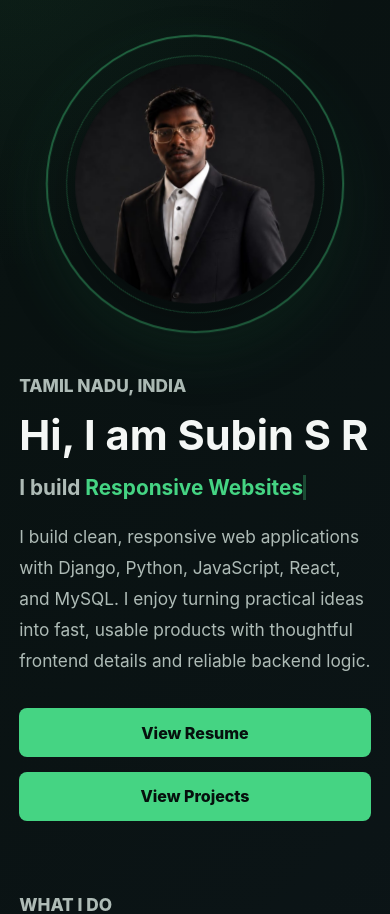
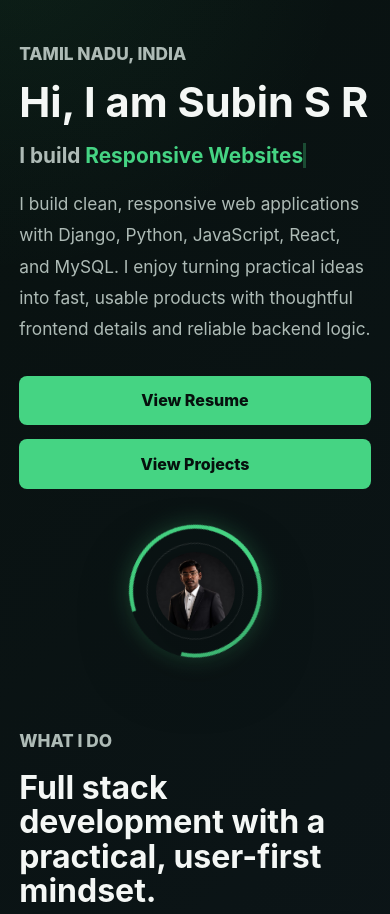
Before and after one commit to Subin-2005/subin---portfolio, a Django app: page / in a window 390 px wide. Shown: the part 78-992 px from the top of the page. Run offline with Django 5.2, Linux system fonts and the light colour scheme.

Commit message:
changes in phone styles

```diff
--- a/portfolio/static/styles.css
+++ b/portfolio/static/styles.css
@@ -784,28 +784,48 @@ nav ul li a.active {
         gap: 2.25rem;
     }
 
+
     .profile-img {
-        grid-row: 1;
-        width: min(76vw, 330px);
-        border: 2px solid rgba(69, 212, 131, 0.42);
-        box-shadow: 0 18px 46px rgba(0, 0, 0, 0.28);
-        animation: mobileProfilePulse 3.8s ease-in-out infinite;
-        will-change: transform, box-shadow;
+        transform: translateZ(0);
+        will-change: transform;
     }
 
     .profile-img::before,
     .profile-img::after {
-        display: none;
+        display: block;
+        inset: 0;
+        border-radius: 50%;
+        background: none;
+        -webkit-mask: none;
+        mask: none;
+        border: 4px solid transparent;
+        animation: rotate 8s linear infinite;
+        will-change: transform;
+    }
+
+    .profile-img::before {
+        border-top-color: var(--accent);
+        border-right-color: var(--accent);
+        box-shadow: 0 0 22px rgba(69, 212, 131, 0.24);
+    }
+
+    .profile-img::after {
+        border-bottom-color: var(--accent);
+        border-left-color: var(--accent);
+        animation-duration: 10s;
+        opacity: 0.85;
     }
 
     .profile-ring {
-        border-color: rgba(69, 212, 131, 0.28);
-        animation: mobileRingSpin 10s linear infinite;
+        animation: rotate 12s linear infinite reverse;
         will-change: transform;
     }
 
-    .profile-img img {
-        box-shadow: 0 18px 45px rgba(0, 0, 0, 0.34);
+    .profile-img img,
+    .logo-img,
+    .logo-text::after,
+    .typing {
+        will-change: transform;
     }
 
     .logo-img {
```
